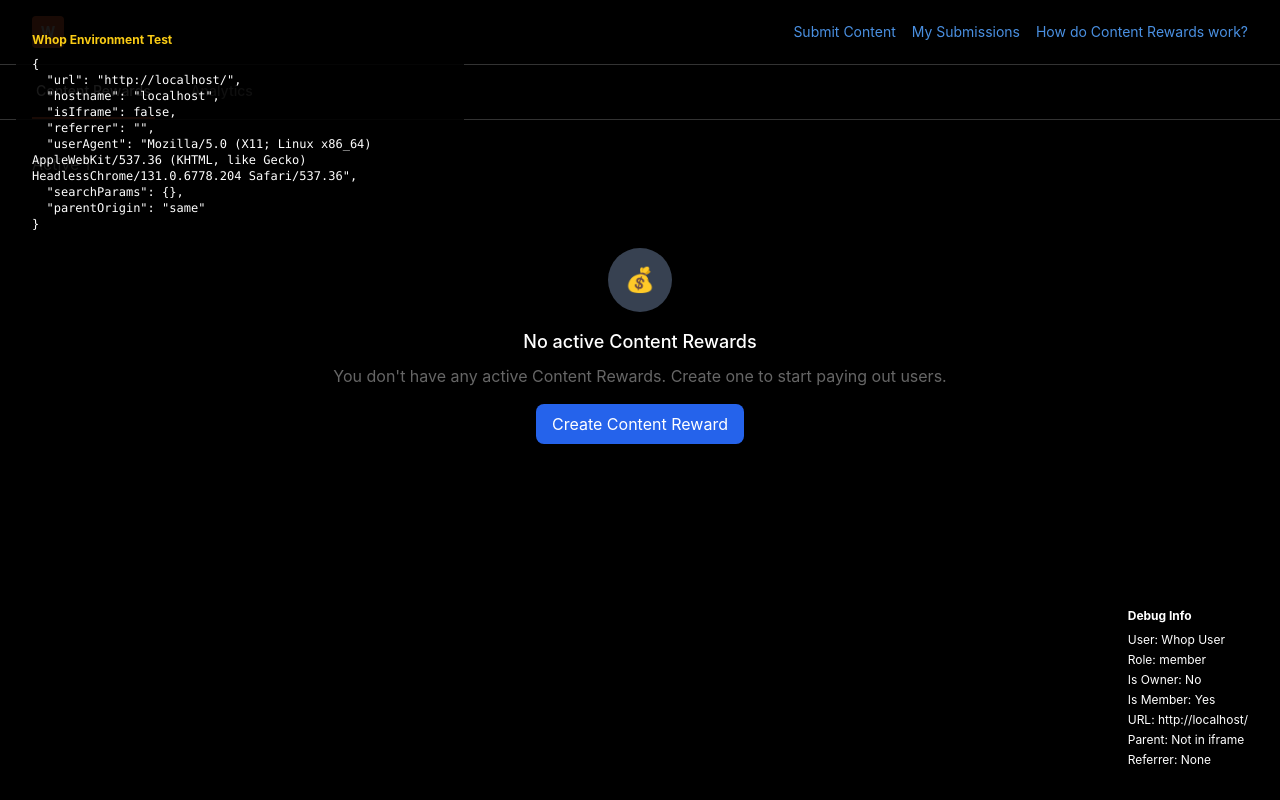
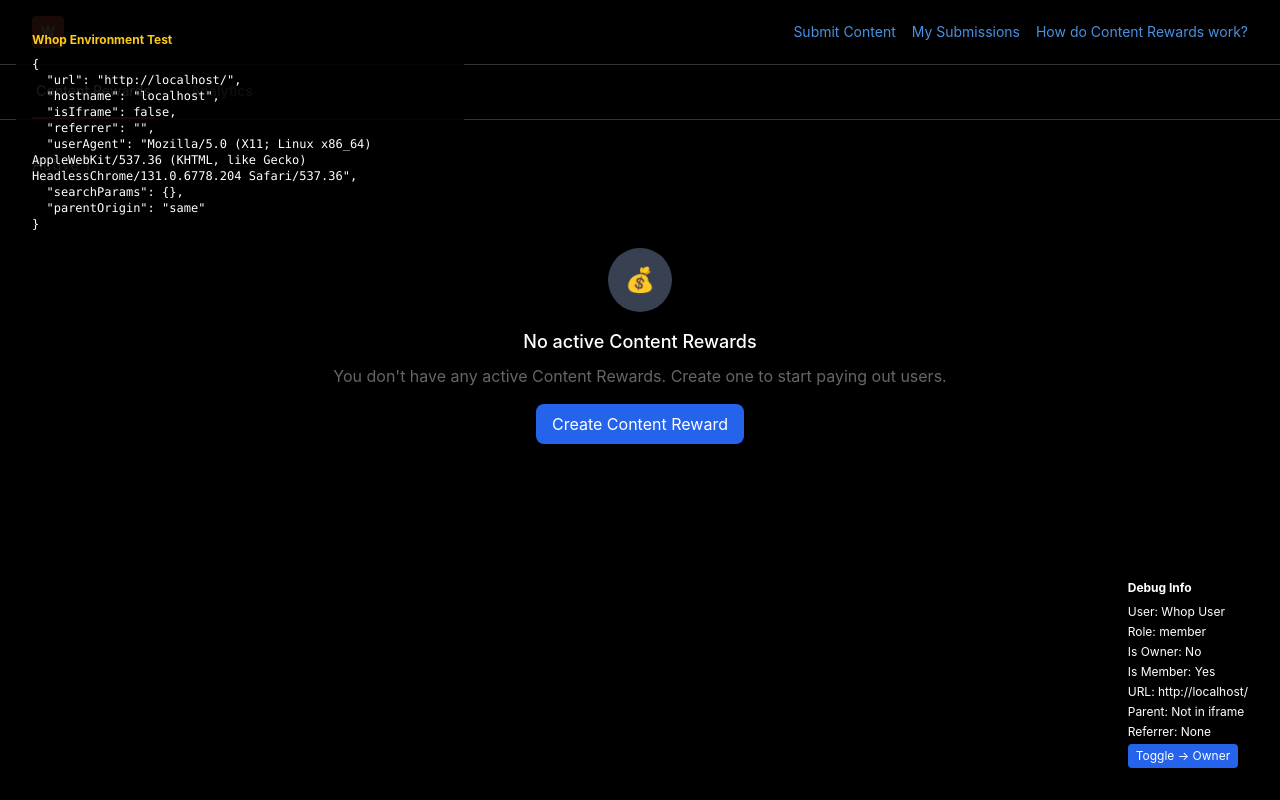
Before and after one commit to Xeinst/Brand-Safe-Whop-Content-Rewards, a React (Vite) app: page / in a window 1280 px wide. Built offline with nearby package versions, Linux system fonts and the light colour scheme; no server answers.

Commit message:
Add role toggle button to debug panel for testing owner/member views

```diff
--- a/src/components/DebugInfo.tsx
+++ b/src/components/DebugInfo.tsx
@@ -7,6 +7,21 @@ interface DebugInfoProps {
 export const DebugInfo: React.FC<DebugInfoProps> = ({ sdk }) => {
   if (process.env.NODE_ENV === 'production') {
     return null // Don't show debug info in production
+  }
+
+  const toggleRole = () => {
+    if (!sdk) return
+    const isOwner = sdk.isOwner()
+    const newRole = isOwner ? 'member' : 'owner'
+    const newPerms = isOwner
+      ? ['read_content', 'write_content', 'read_analytics']
+      : ['admin', 'member:stats:export', 'read_content', 'write_content', 'read_analytics']
+    if (sdk.user) {
+      sdk.user.role = newRole as any
+      sdk.user.permissions = newPerms
+    }
+    // Force re-render by dispatching a custom event
+    window.dispatchEvent(new CustomEvent('whop-role-changed'))
   }
 
   return (
@@ -20,6 +35,12 @@ export const DebugInfo: React.FC<DebugInfoProps> = ({ sdk }) => {
         <div>URL: {window.location.href}</div>
         <div>Parent: {window.parent !== window ? 'In iframe' : 'Not in iframe'}</div>
         <div>Referrer: {document.referrer || 'None'}</div>
+        <button
+          onClick={toggleRole}
+          className="mt-2 px-2 py-1 bg-blue-600 text-white rounded text-xs hover:bg-blue-700"
+        >
+          Toggle {sdk?.isOwner() ? '→ Member' : '→ Owner'}
+        </button>
       </div>
     </div>
   )
```
